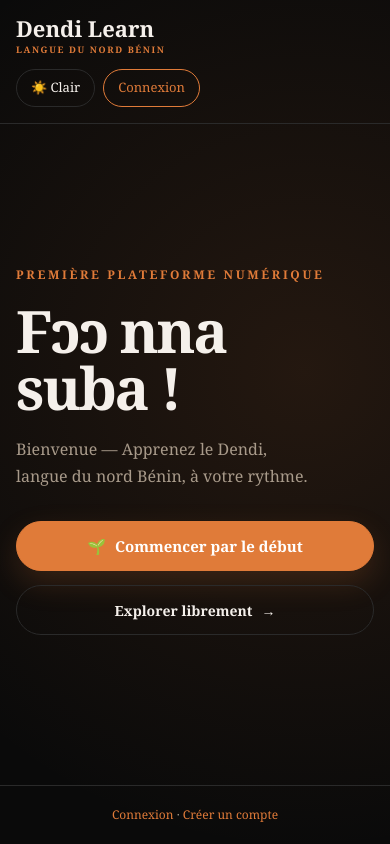
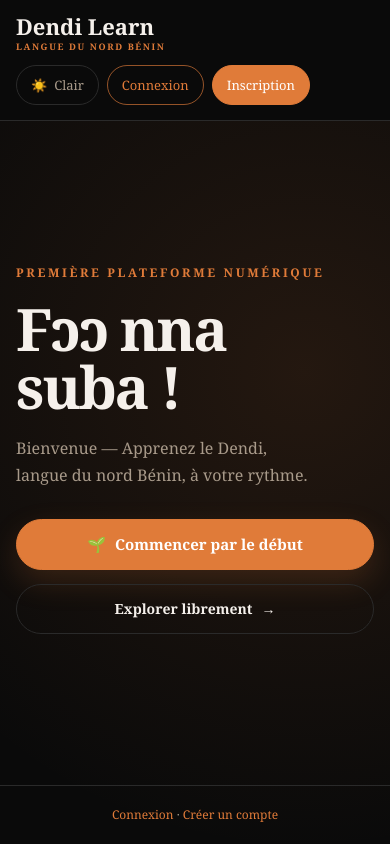
Before and after one commit to GhostDRAKEN/dendi-learn, a Next.js app: page / in a window 390 px wide. Built offline with nearby package versions, Linux system fonts and the light colour scheme; no server answers; the database is empty.

Commit message:
feat: unify responsive app navigation

```diff
--- a/app/apprendre/page.tsx
+++ b/app/apprendre/page.tsx
@@ -1,6 +1,6 @@
 import { createClient } from '@/lib/supabase/server'
 import QuizWrapper from '../components/QuizWrapper'
-import ThemeToggle from '../components/ThemeToggle'
+import AppHeader from '../components/AppHeader'
 import ApprendreClient from '../components/ApprendreClient'
 import Link from 'next/link'
 
@@ -22,22 +22,7 @@ export default async function ApprendrePage({
 
   return (
     <main className="min-h-screen" style={{ backgroundColor: 'var(--bg)' }}>
-      <header style={{ padding: '16px 5vw', borderBottom: '1px solid var(--border)' }}>
-        <div style={{ display: 'flex', justifyContent: 'space-between', alignItems: 'center' }}>
-          <Link href="/" style={{ textDecoration: 'none' }}>
-            <h1 style={{ fontSize: '24px', fontWeight: '700', color: 'var(--text)', margin: 0 }}>
-              Dendi Learn{' '}
-              <span style={{ fontSize: '11px', color: '#E07B39', letterSpacing: '2px', textTransform: 'uppercase' }}>
-                Langue du nord Bénin
-              </span>
-            </h1>
-          </Link>
-          <div style={{ display: 'flex', gap: '12px', alignItems: 'center' }}>
-            <ThemeToggle />
-            <QuizWrapper mots={mots ?? []} />
-          </div>
-        </div>
-      </header>
+      <AppHeader actions={<QuizWrapper mots={mots ?? []} />} />
 
       {params.niveau && (
         <div style={{ padding: '12px 5vw', backgroundColor: 'var(--card)', borderBottom: '1px solid var(--border)' }}>
--- /dev/null
+++ b/app/components/AppHeader.tsx
@@ -0,0 +1,23 @@
+import type { ReactNode } from 'react'
+import Link from 'next/link'
+import ThemeToggle from './ThemeToggle'
+
+export default function AppHeader({ actions }: { actions?: ReactNode }) {
+  return (
+    <header className="site-header">
+      <div className="site-header-inner">
+        <h1 className="site-brand">
+          <Link href="/" aria-label="Dendi Learn — accueil">
+            <span className="site-brand-name">Dendi Learn</span>
+            <span className="site-brand-tagline">Langue du nord Bénin</span>
+          </Link>
+        </h1>
+
+        <div className="site-header-controls">
+          {actions && <div className="site-page-actions">{actions}</div>}
+          <ThemeToggle />
+        </div>
+      </div>
+    </header>
+  )
+}
--- a/app/components/ThemeToggle.tsx
+++ b/app/components/ThemeToggle.tsx
@@ -9,17 +9,22 @@ import { useRouter } from 'next/navigation'
 export default function ThemeToggle() {
   const [dark, setDark] = useState(true)
   const [user, setUser] = useState<User | null>(null)
+  const [authLoaded, setAuthLoaded] = useState(false)
   const router = useRouter()
 
   useEffect(() => {
-    document.body.className = dark ? 'dark' : 'light'
+    document.body.classList.toggle('dark', dark)
+    document.body.classList.toggle('light', !dark)
   }, [dark])
 
   useEffect(() => {
-    document.body.classList.add('dark')
-    supabase.auth.getUser().then(({ data }) => setUser(data.user))
+    supabase.auth.getUser().then(({ data }) => {
+      setUser(data.user)
+      setAuthLoaded(true)
+    })
     const { data: { subscription } } = supabase.auth.onAuthStateChange((_event, session) => {
       setUser(session?.user ?? null)
+      setAuthLoaded(true)
     })
     return () => subscription.unsubscribe()
   }, [])
@@ -30,31 +35,38 @@ export default function ThemeToggle() {
   }
 
   return (
-    <div style={{ display: 'flex', gap: '8px', alignItems: 'center' }}>
-      <button onClick={() => setDark(!dark)}
-        style={{ padding: '8px 14px', borderRadius: '9999px', border: '1px solid var(--border)', backgroundColor: 'transparent', color: 'var(--text)', fontSize: '13px', cursor: 'pointer', fontFamily: 'Georgia, serif' }}>
-        {dark ? '☀️ Clair' : '🌙 Sombre'}
+    <nav className="site-account-nav" aria-label="Compte et apparence" aria-busy={!authLoaded}>
+      <button
+        type="button"
+        className="site-nav-action site-theme-toggle"
+        onClick={() => setDark(!dark)}
+        aria-label={dark ? 'Passer au thème clair' : 'Passer au thème sombre'}
+      >
+        <span aria-hidden="true">{dark ? '☀️' : '🌙'}</span>
+        {dark ? 'Clair' : 'Sombre'}
       </button>
 
-      {user ? (
-        <div style={{ display: 'flex', gap: '8px', alignItems: 'center' }}>
-          <Link href="/profil">
-            <button style={{ padding: '8px 14px', borderRadius: '9999px', border: '1px solid var(--border)', backgroundColor: 'transparent', color: 'var(--text)', fontSize: '13px', cursor: 'pointer', fontFamily: 'Georgia, serif' }}>
-              Mon profil
-            </button>
+      {!authLoaded ? (
+        <span className="site-auth-placeholder" aria-hidden="true" />
+      ) : user ? (
+        <div className="site-user-actions">
+          <Link href="/profil" className="site-nav-action site-profile-link">
+            Profil
           </Link>
-          <button onClick={handleDeconnexion}
-            style={{ padding: '8px 14px', borderRadius: '9999px', border: '1px solid var(--border)', backgroundColor: 'transparent', color: 'var(--text-muted)', fontSize: '13px', cursor: 'pointer', fontFamily: 'Georgia, serif' }}>
+          <button type="button" onClick={handleDeconnexion} className="site-nav-action site-logout-button">
             Déconnexion
           </button>
         </div>
       ) : (
-        <Link href="/connexion">
-          <button style={{ padding: '8px 14px', borderRadius: '9999px', border: '1px solid #E07B39', backgroundColor: 'transparent', color: '#E07B39', fontSize: '13px', cursor: 'pointer', fontFamily: 'Georgia, serif' }}>
+        <div className="site-user-actions">
+          <Link href="/connexion" className="site-nav-action site-login-link">
             Connexion
-          </button>
-        </Link>
+          </Link>
+          <Link href="/inscription" className="site-nav-action site-signup-link">
+            Inscription
+          </Link>
+        </div>
       )}
-    </div>
+    </nav>
   )
 }
--- a/app/globals.css
+++ b/app/globals.css
@@ -43,6 +43,152 @@ body {
   --dropdown-bg: #1A1A1A;
 }
 
+/* Header partagé */
+.site-header {
+  --site-accent: #E07B39;
+  position: relative;
+  z-index: 40;
+  border-bottom: 1px solid var(--border);
+  background-color: var(--bg);
+}
+
+.site-header-inner {
+  width: min(1180px, 90vw);
+  min-height: 72px;
+  margin: 0 auto;
+  display: flex;
+  align-items: center;
+  justify-content: space-between;
+  gap: 24px;
+}
+
+.site-brand {
+  flex-shrink: 0;
+  font-size: inherit;
+  line-height: 1;
+}
+
+.site-brand a {
+  display: flex;
+  align-items: baseline;
+  gap: 12px;
+  color: var(--text);
+  text-decoration: none;
+}
+
+.site-brand-name {
+  font-size: 24px;
+  font-weight: 700;
+}
+
+.site-brand-tagline {
+  color: var(--site-accent);
+  font-size: 10px;
+  font-weight: 600;
+  letter-spacing: 0.18em;
+  text-transform: uppercase;
+}
+
+.site-header-controls,
+.site-account-nav,
+.site-user-actions {
+  display: flex;
+  align-items: center;
+}
+
+.site-header-controls {
+  justify-content: flex-end;
+  gap: 10px;
+  flex-wrap: wrap;
+}
+
+.site-page-actions {
+  display: flex;
+  align-items: center;
+}
+
+.site-account-nav,
+.site-user-actions {
+  gap: 8px;
+}
+
+.site-nav-action {
+  min-height: 40px;
+  display: inline-flex;
+  align-items: center;
+  justify-content: center;
+  gap: 7px;
+  padding: 9px 14px;
+  border: 1px solid var(--border);
+  border-radius: 9999px;
+  background-color: transparent;
+  color: var(--text);
+  font-family: Georgia, serif;
+  font-size: 13px;
+  line-height: 1;
+  text-decoration: none;
+  white-space: nowrap;
+  cursor: pointer;
+  transition: color 180ms ease, border-color 180ms ease, background-color 180ms ease, transform 180ms ease;
+}
+
+.site-nav-action:hover {
+  transform: translateY(-1px);
+  border-color: var(--site-accent);
+  color: var(--site-accent);
+}
+
+.site-theme-toggle {
+  color: var(--text-muted);
+}
+
+.site-login-link,
+.site-profile-link {
+  border-color: rgba(224, 123, 57, 0.65);
+  color: var(--site-accent);
+}
+
+.site-signup-link {
+  border-color: var(--site-accent);
+  background-color: var(--site-accent);
+  color: #FFFFFF;
+}
+
+.site-signup-link:hover {
+  background-color: #C9682E;
+  color: #FFFFFF;
+}
+
+.site-logout-button {
+  border-color: transparent;
+  color: var(--text-muted);
+}
+
+.site-logout-button:hover {
+  border-color: var(--border);
+  color: var(--text);
+}
+
+.site-auth-placeholder {
+  width: 168px;
+  height: 40px;
+  border-radius: 9999px;
+  background: linear-gradient(90deg, var(--border), var(--card), var(--border));
+  background-size: 200% 100%;
+  animation: site-nav-loading 1.4s ease-in-out infinite;
+}
+
+.site-header a:focus-visible,
+.site-header button:focus-visible {
+  outline: 3px solid rgba(224, 123, 57, 0.48);
+  outline-offset: 3px;
+}
+
+@keyframes site-nav-loading {
+  from { background-position: 100% 0; }
+  to { background-position: -100% 0; }
+}
+
 /* Accueil */
 .home-page {
   --home-accent: #E07B39;
@@ -54,42 +200,6 @@ body {
     radial-gradient(circle at 78% 44%, rgba(224, 123, 57, 0.12), transparent 30rem),
     var(--bg);
   color: var(--text);
-}
-
-.home-header {
-  border-bottom: 1px solid var(--border);
-}
-
-.home-header-inner {
-  width: min(1180px, 90vw);
-  min-height: 72px;
-  margin: 0 auto;
-  display: flex;
-  align-items: center;
-  justify-content: space-between;
-  gap: 24px;
-}
-
-.home-brand {
-  display: flex;
-  align-items: baseline;
-  gap: 12px;
-  color: var(--text);
-  font-size: 24px;
-  font-weight: 700;
-  line-height: 1.1;
-}
-
-.home-brand-tagline {
-  color: var(--home-accent);
-  font-size: 10px;
-  font-weight: 600;
-  letter-spacing: 0.18em;
-  text-transform: uppercase;
-}
-
-.home-header-actions {
-  margin-left: auto;
 }
 
 .home-hero {
@@ -318,6 +428,20 @@ body {
 }
 
 @media (max-width: 820px) {
+  .site-header-inner {
+    width: min(calc(100% - 32px), 720px);
+    min-height: auto;
+    padding: 15px 0;
+    align-items: flex-start;
+    flex-wrap: wrap;
+    gap: 14px;
+  }
+
+  .site-header-controls {
+    width: 100%;
+    justify-content: flex-start;
+  }
+
   .home-hero {
     grid-template-columns: 1fr;
     gap: 52px;
@@ -335,32 +459,27 @@ body {
 }
 
 @media (max-width: 620px) {
-  .home-header-inner {
-    width: min(calc(100% - 32px), 560px);
-    min-height: auto;
-    padding: 16px 0;
-    align-items: flex-start;
-    flex-wrap: wrap;
-    gap: 14px;
+  .site-brand a {
+    display: grid;
+    gap: 5px;
   }
 
-  .home-brand {
-    display: grid;
-    gap: 5px;
+  .site-brand-name {
     font-size: 22px;
   }
 
-  .home-brand-tagline {
+  .site-brand-tagline {
     font-size: 9px;
   }
 
-  .home-header-actions {
-    width: 100%;
-    margin-left: 0;
+  .site-header-controls,
+  .site-account-nav,
+  .site-user-actions {
+    flex-wrap: wrap;
   }
 
-  .home-header-actions > div {
-    flex-wrap: wrap;
+  .site-auth-placeholder {
+    width: 150px;
   }
 
   .home-hero {
@@ -400,11 +519,16 @@ body {
 }
 
 @media (prefers-reduced-motion: reduce) {
+  .site-auth-placeholder {
+    animation: none;
+  }
+
   .home-hero-copy,
   .home-word-card {
     animation: none;
   }
 
+  .site-nav-action,
   .home-cta-primary,
   .home-cta-secondary,
   .home-word-card,
--- a/app/niveaux/page.tsx
+++ b/app/niveaux/page.tsx
@@ -1,5 +1,5 @@
 import Link from 'next/link'
-import ThemeToggle from '../components/ThemeToggle'
+import AppHeader from '../components/AppHeader'
 
 const NIVEAUX = [
   { label: 'Débutant', slug: 'debutant', emoji: '🌱', desc: 'Salutations, couleurs, moments de la journée', couleur: '#4CAF50' },
@@ -10,19 +10,7 @@ const NIVEAUX = [
 export default function NiveauxPage() {
   return (
     <main style={{ minHeight: '100vh', backgroundColor: 'var(--bg)' }}>
-      <header style={{ padding: '16px 5vw', borderBottom: '1px solid var(--border)' }}>
-        <div style={{ display: 'flex', justifyContent: 'space-between', alignItems: 'center' }}>
-          <Link href="/" style={{ textDecoration: 'none' }}>
-            <h1 style={{ fontSize: '24px', fontWeight: '700', color: 'var(--text)', margin: 0 }}>
-              Dendi Learn{' '}
-              <span style={{ fontSize: '11px', color: '#E07B39', letterSpacing: '2px', textTransform: 'uppercase' }}>
-                Langue du nord Bénin
-              </span>
-            </h1>
-          </Link>
-          <ThemeToggle />
-        </div>
-      </header>
+      <AppHeader />
 
       <section style={{ padding: '60px 5vw', textAlign: 'center' }}>
         <p style={{ fontSize: '13px', color: '#E07B39', letterSpacing: '3px', textTransform: 'uppercase', marginBottom: '16px' }}>
--- a/app/page.tsx
+++ b/app/page.tsx
@@ -1,5 +1,5 @@
 import Link from 'next/link'
-import ThemeToggle from './components/ThemeToggle'
+import AppHeader from './components/AppHeader'
 import { createClient } from '@/lib/supabase/server'
 
 async function getMotDuJour() {
@@ -24,19 +24,7 @@ export default async function HomePage() {
 
   return (
     <main className="home-page">
-      <header className="home-header">
-        <div className="home-header-inner">
-          <h1 className="home-brand">
-            <span>Dendi Learn</span>
-            <span className="home-brand-tagline">
-              Langue du nord Bénin
-            </span>
-          </h1>
-          <div className="home-header-actions">
-            <ThemeToggle />
-          </div>
-        </div>
-      </header>
+      <AppHeader />
 
       <section className={`home-hero${motDuJour ? '' : ' home-hero-single'}`}>
         <div className="home-hero-copy">
--- a/app/profil/page.tsx
+++ b/app/profil/page.tsx
@@ -1,6 +1,5 @@
 import { createClient } from '@/lib/supabase/server'
-import ThemeToggle from '../components/ThemeToggle'
-import Link from 'next/link'
+import AppHeader from '../components/AppHeader'
 import ProfilClient from '../components/ProfilClient'
 import { redirect } from 'next/navigation'
 
@@ -16,19 +15,7 @@ export default async function ProfilPage() {
 
   return (
     <main style={{ minHeight: '100vh', backgroundColor: 'var(--bg)' }}>
-      <header style={{ padding: '16px 5vw', borderBottom: '1px solid var(--border)' }}>
-        <div style={{ display: 'flex', justifyContent: 'space-between', alignItems: 'center' }}>
-          <Link href="/" style={{ textDecoration: 'none' }}>
-            <h1 style={{ fontSize: '24px', fontWeight: '700', color: 'var(--text)', margin: 0 }}>
-              Dendi Learn{' '}
-              <span style={{ fontSize: '11px', color: '#E07B39', letterSpacing: '2px', textTransform: 'uppercase' }}>
-                Langue du nord Bénin
-              </span>
-            </h1>
-          </Link>
-          <ThemeToggle />
-        </div>
-      </header>
+      <AppHeader />
       <section style={{ padding: '40px 5vw' }}>
         <ProfilClient
           mots={mots ?? []}
```
